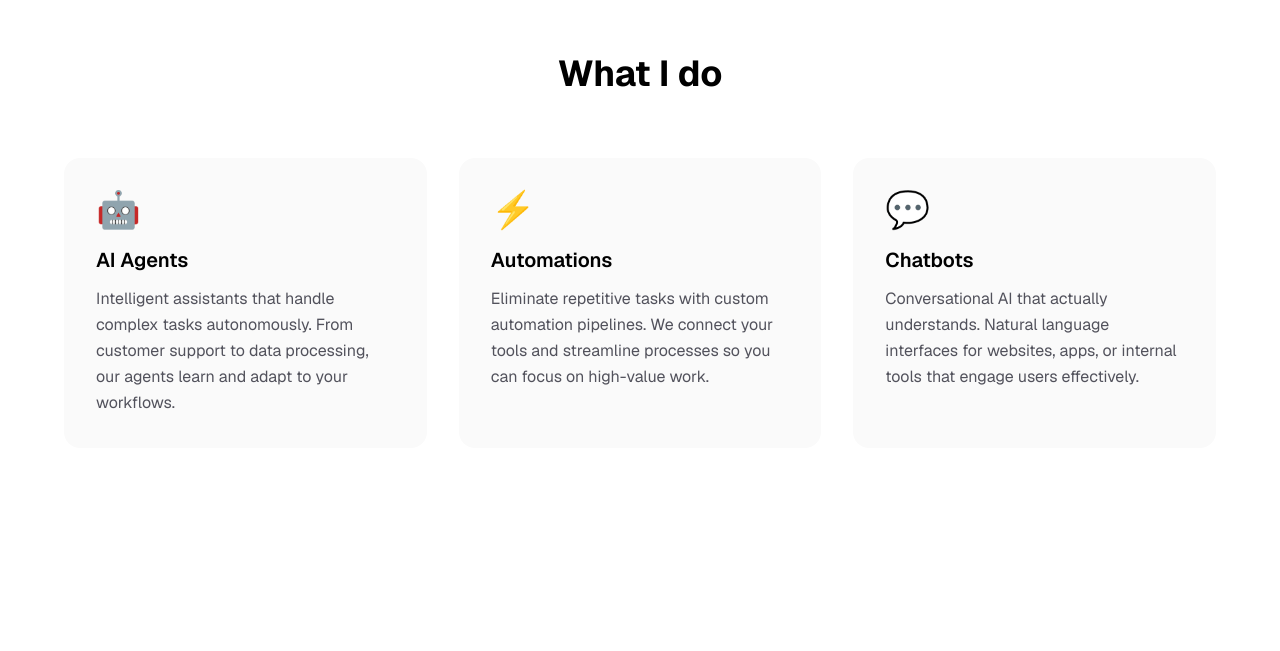
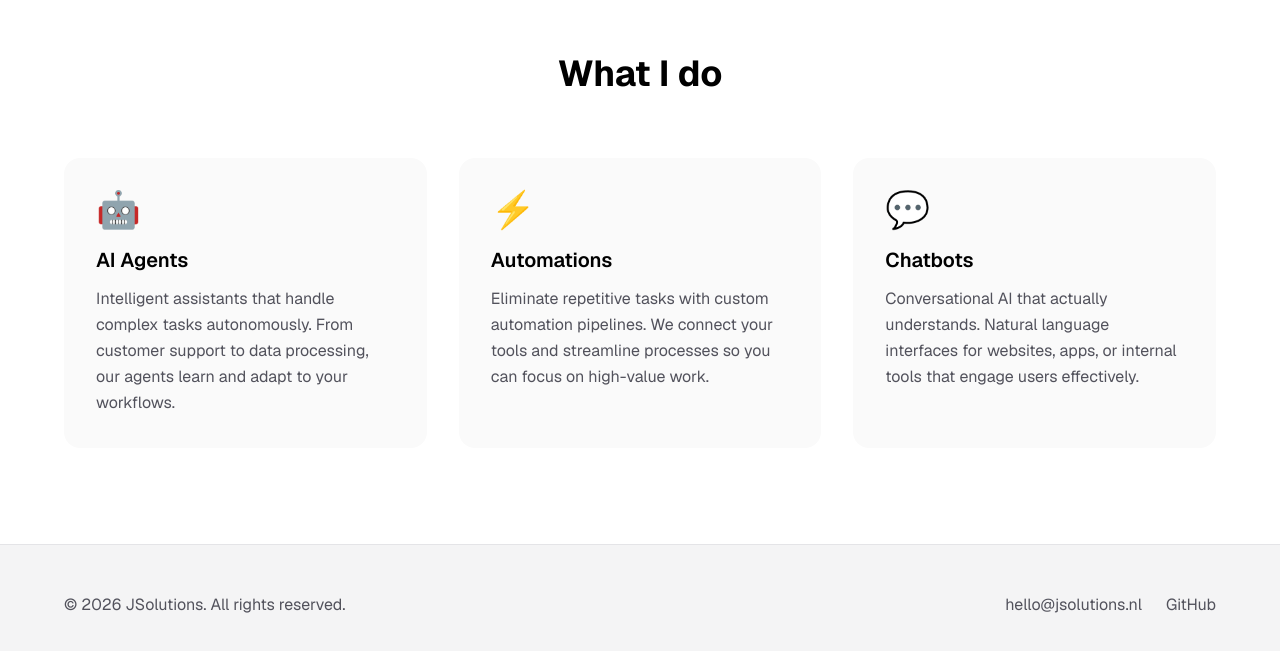
Before and after one commit to Jarno97/jsolutions, a Next.js app: page / in a window 1280 px wide. Shown: the part 682-1333 px from the top of the page. Before the commit the page ends 1226 px from the top, so only its background shows below. Built offline with nearby package versions, Linux system fonts and the light colour scheme.

Commit message:
Add footer with copyright and contact links

```diff
--- a/src/app/page.tsx
+++ b/src/app/page.tsx
@@ -79,6 +79,31 @@ export default function Home() {
           </div>
         </div>
       </section>
+
+      {/* Footer */}
+      <footer className="py-12 px-6 bg-zinc-100 dark:bg-zinc-900 border-t border-zinc-200 dark:border-zinc-800">
+        <div className="max-w-6xl mx-auto flex flex-col md:flex-row items-center justify-between gap-6">
+          <p className="text-zinc-600 dark:text-zinc-400">
+            © {new Date().getFullYear()} JSolutions. All rights reserved.
+          </p>
+          <div className="flex gap-6">
+            <a
+              href="mailto:hello@jsolutions.nl"
+              className="text-zinc-600 dark:text-zinc-400 hover:text-black dark:hover:text-white transition-colors"
+            >
+              hello@jsolutions.nl
+            </a>
+            <a
+              href="https://github.com/Jarno97"
+              target="_blank"
+              rel="noopener noreferrer"
+              className="text-zinc-600 dark:text-zinc-400 hover:text-black dark:hover:text-white transition-colors"
+            >
+              GitHub
+            </a>
+          </div>
+        </div>
+      </footer>
     </div>
   );
 }
```
